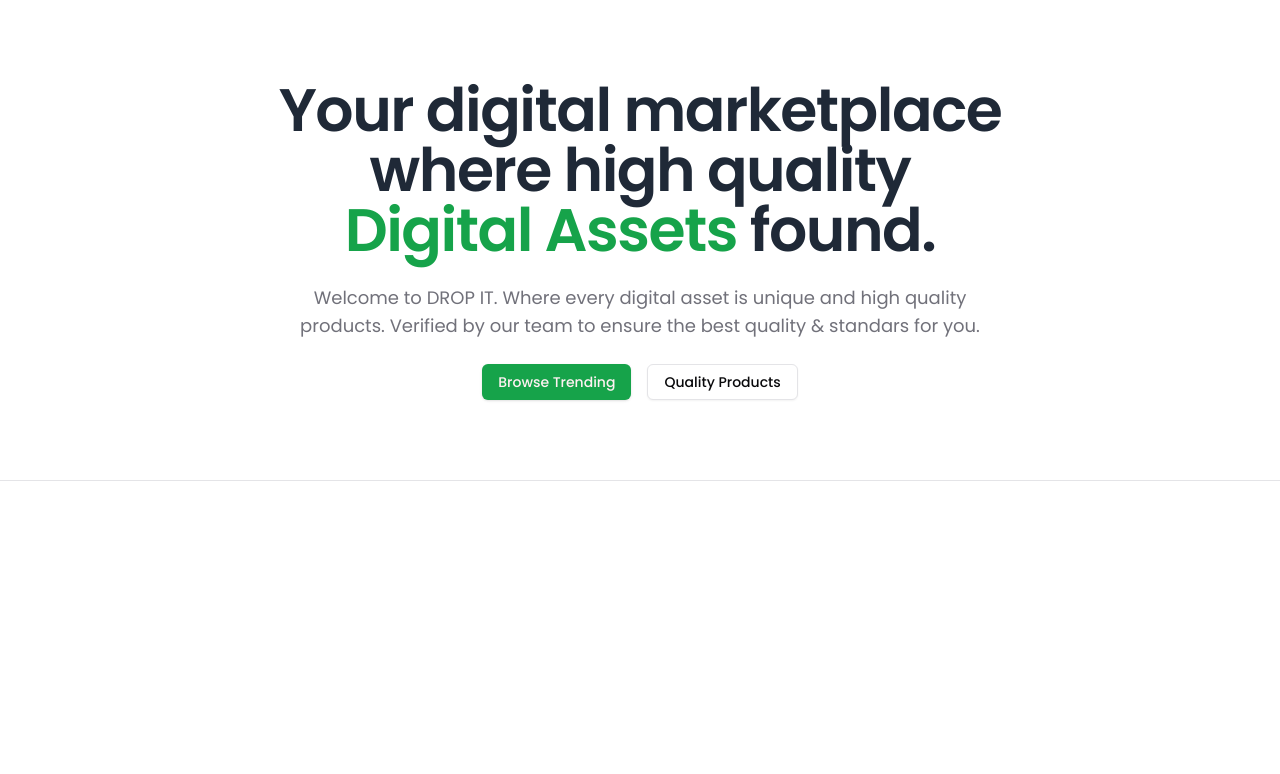
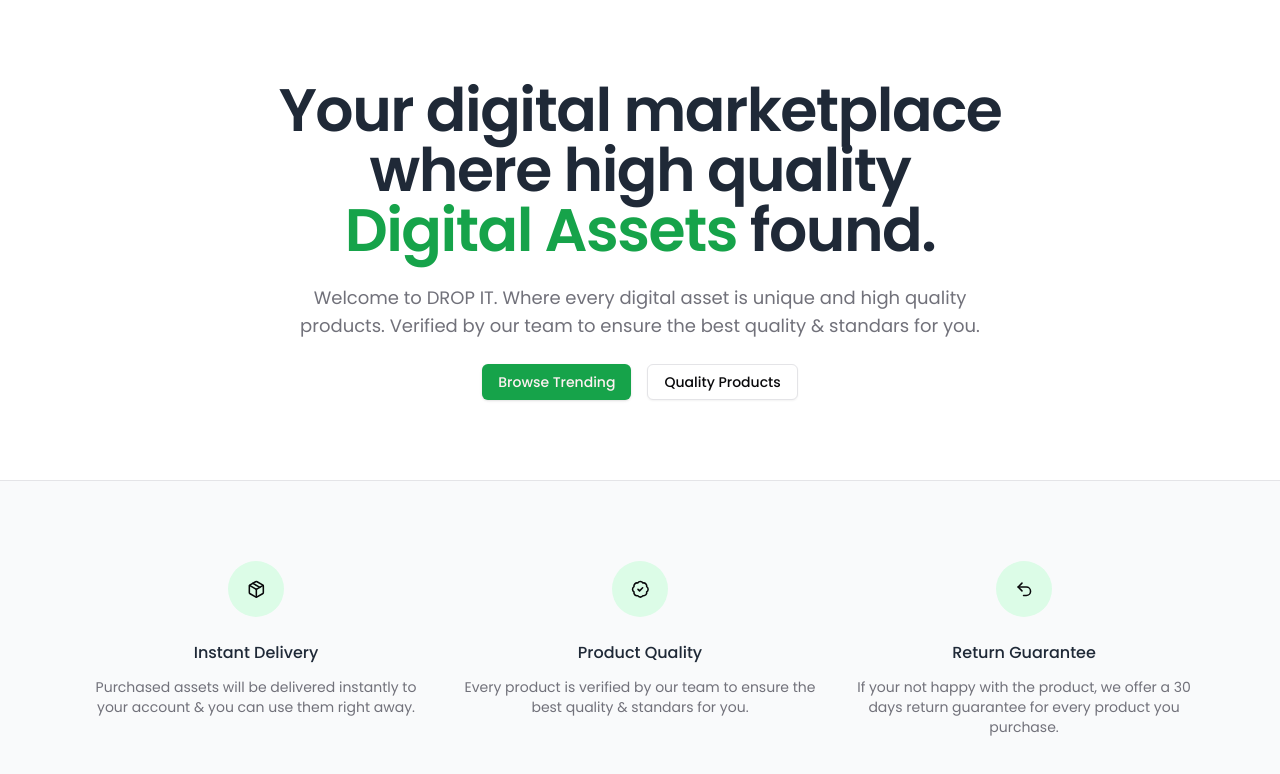
Before and after one commit to iEarlG/dropit, a Next.js app: page / in a window 1280 px wide. Shown: the top 774 px of the page. Built offline with nearby package versions, Linux system fonts and the light colour scheme.

Commit message:
2: perks

```diff
--- a/app/(main)/page.tsx
+++ b/app/(main)/page.tsx
@@ -1,5 +1,6 @@
 
 import Link from "next/link";
+import { BadgeCheck, Package, Undo2 } from "lucide-react";
 
 import { Button } from "@/components/ui/button";
 import { Separator } from "@/components/ui/separator";
@@ -8,7 +9,19 @@
 
 const perks = [
   {
-    name: ""
+    name: "Instant Delivery",
+    description: "Purchased assets will be delivered instantly to your account & you can use them right away.",
+    icon: Package,
+  },
+  {
+    name: "Product Quality",
+    description: "Every product is verified by our team to ensure the best quality & standars for you.",
+    icon: BadgeCheck,
+  },
+  {
+    name: "Return Guarantee",
+    description: "If your not happy with the product, we offer a 30 days return guarantee for every product you purchase.",
+    icon: Undo2,
   }
 ]
 
@@ -34,12 +47,25 @@
       </Wrapper>
 
       <Separator />
-      {/* IF SECTION ATTRBS NEED */}
+      <section className="bg-gray-50">
         <Wrapper className="py-20">
           <div className="grid grid-cols-1 sm:grid-cols-2 lg:grid-cols-3 gap-y-12 sm:gap-x-6 lg:gap-x-8 lg:gap-y-0">
-
+            {perks.map((perk) => (
+              <div key={perk.name} className="md:flex md:items-start text-center md:text-left lg:block lg:text-center">
+                <div className="flex md:flex-shrink-0 justify-center">
+                  <div className="h-14 w-14 flex items-center justify-center rounded-full bg-green-100 ">
+                    {<perk.icon className="w-1/3 h-1/3" />}
+                  </div>
+                </div>
+                <div className="mt-6 md:ml-4 md:mt-0 lg:ml-0 lg:mt-6">
+                  <h3 className="font-medium text-gray-800">{perk.name}</h3>
+                  <p className="mt-3 text-sm text-muted-foreground">{perk.description}</p>
+                </div>
+              </div>
+            ))}
           </div>
         </Wrapper>
+      </section>
     </>
   );
 }
```
